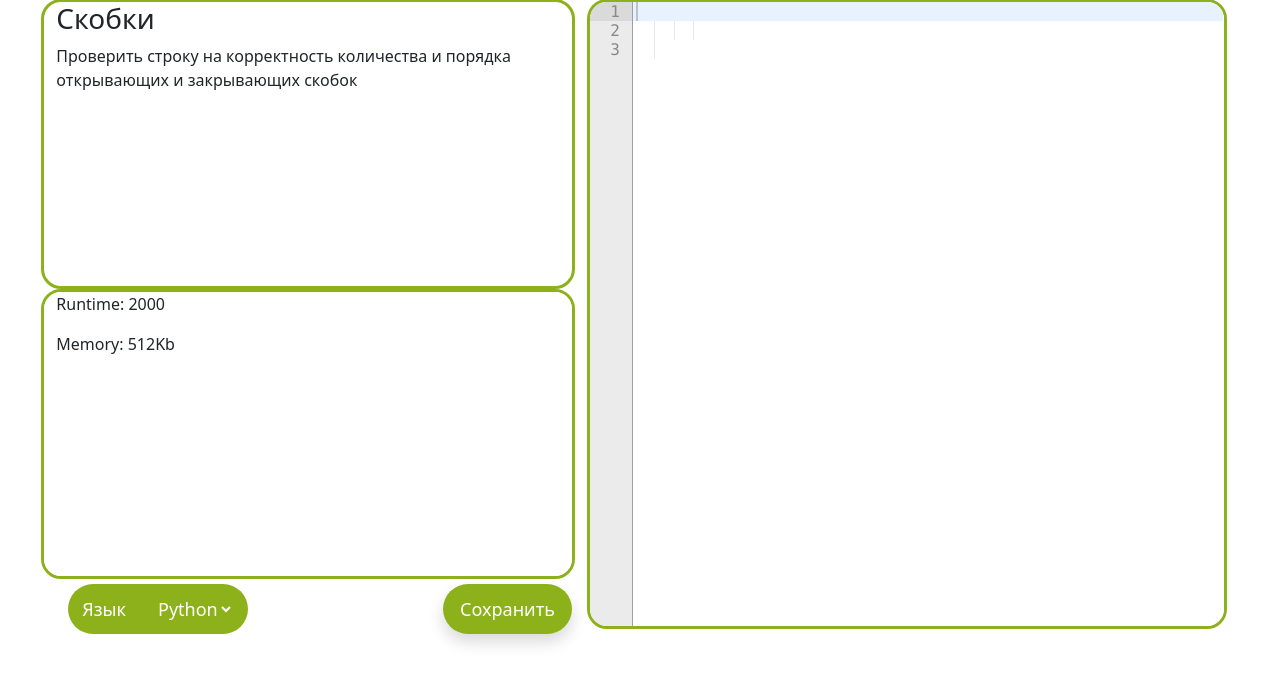
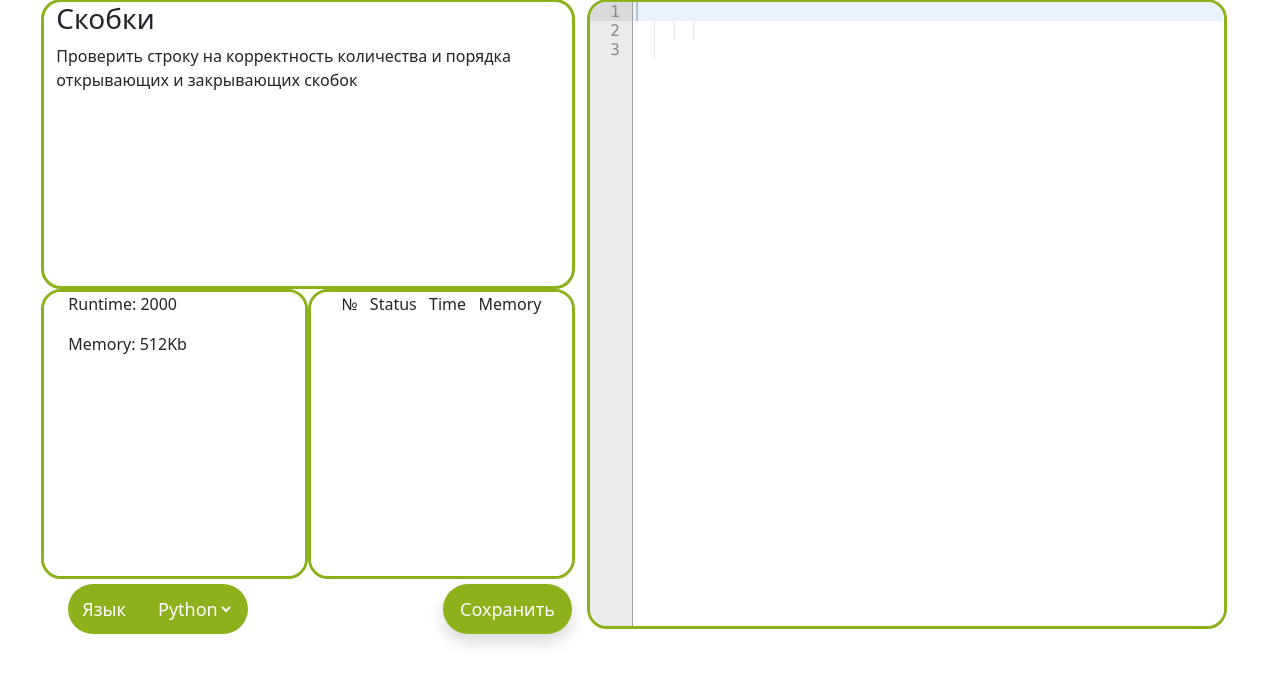
Before and after one commit to alsumukhamedova/ProgrammingSchool, a Django app: page /tasks/1 in a window 1280 px wide. Shown: the part 103-787 px from the top of the page. Run offline with Django 3.2, Linux system fonts and the light colour scheme; data comes from the database, SQL or seed files in the repository; some libraries are stand-ins or nearby versions.

Commit message:
results window created

```diff
--- a/aggregation_system/server/web_client/templates/studentTaskDescription.html
+++ b/aggregation_system/server/web_client/templates/studentTaskDescription.html
@@ -5,7 +5,8 @@
     <meta charset="UTF-8">
     <title>Task</title>
     <script src="https://cdnjs.cloudflare.com/ajax/libs/ace/1.2.8/ace.js" type="text/javascript"></script>
-    <link href="https://cdn.jsdelivr.net/npm/bootstrap@5.1.3/dist/css/bootstrap.min.css" rel="stylesheet" integrity="sha384-1BmE4kWBq78iYhFldvKuhfTAU6auU8tT94WrHftjDbrCEXSU1oBoqyl2QvZ6jIW3" crossorigin="anonymous">
+    <link href="https://cdn.jsdelivr.net/npm/bootstrap@5.1.3/dist/css/bootstrap.min.css" rel="stylesheet"
+          integrity="sha384-1BmE4kWBq78iYhFldvKuhfTAU6auU8tT94WrHftjDbrCEXSU1oBoqyl2QvZ6jIW3" crossorigin="anonymous">
     <link href="{% static 'styles.css' %}" rel="stylesheet">
 </head>
 <body>
@@ -22,12 +23,16 @@
                     </p>
                 </div>
                 <div class="dropdown text-end">
-                    <a href="#" class="d-block link-dark text-decoration-none dropdown-toggle" id="dropdownUser1" data-bs-toggle="dropdown" aria-expanded="false">
-                        <img src="{% static 'images/carbon_user-filled.png' %}" alt="profile" width="60" height="60" class="rounded-circle">
+                    <a href="#" class="d-block link-dark text-decoration-none dropdown-toggle" id="dropdownUser1"
+                       data-bs-toggle="dropdown" aria-expanded="false">
+                        <img src="{% static 'images/carbon_user-filled.png' %}" alt="profile" width="60" height="60"
+                             class="rounded-circle">
                     </a>
                     <ul class="dropdown-menu text-small" aria-labelledby="dropdownUser1" style="">
                         <li><a class="dropdown-item" href="/profile_edit">Редактировать профиль</a></li>
-                        <li><hr class="dropdown-divider"></li>
+                        <li>
+                            <hr class="dropdown-divider">
+                        </li>
                         <li><a class="dropdown-item" href="/login">Выйти</a></li>
                     </ul>
                 </div>
@@ -41,10 +46,48 @@
             <h3>{{ task_name }}</h3>
             <p>{{ task_description }}</p>
         </div>
-        <div class="row taskDescription w-100 d-block" id="taskDescription">
-            <div  class="text">
+        <div class="row d-flex justify-content-around w-100">
+            <div class="row taskDescription d-block" style="width: 50%;" id="taskDescription">
+                <div class="text">
                     <p>Runtime: {{ time_to_solve }}</p>
                     <p>Memory: {{ resource_load }}</p>
+                </div>
+            </div>
+            <div class="row taskDescription d-block position-relative" style="width: 50%;" id="taskDescription">
+                <div class="text d-flex flex-row justify-content-around w-100">
+                    <p>№</p>
+                    <p>Status</p>
+                    <p>Time</p>
+                    <p>Memory</p>
+                </div>
+                <div class="d-flex flex-column" style="position: absolute; top: 15%; left: 0; width: 20%; margin-left: 20px;">
+                    {% for result in results %}
+                        <div class="d-flex flex-column">
+                            <p>{{ forloop.counter }}</p>
+                        </div>
+                    {% endfor %}
+                </div>
+                <div class="d-flex flex-column" style="position: absolute; top: 15%; left: 25%; width: 20%">
+                    {% for result in results %}
+                        <div class="d-flex flex-column">
+                            <p>{{ result.status }}</p>
+                        </div>
+                    {% endfor %}
+                </div>
+                <div class="d-flex flex-column" style="position: absolute; top: 15%; right: 25%; width: 35%">
+                    {% for result in results %}
+                        <div class="d-flex flex-column">
+                            <p>{{ result.time }}</p>
+                        </div>
+                    {% endfor %}
+                </div>
+                <div class="d-flex flex-column" style="position: absolute; top: 15%; right: 0; width: 25%">
+                    {% for result in results %}
+                        <div class="d-flex flex-column">
+                            <p>{{ result.size }}</p>
+                        </div>
+                    {% endfor %}
+                </div>
             </div>
         </div>
         <div class="taskFooter">
@@ -65,7 +108,9 @@
                     </td>
                 </tr>
             </div>
-            <button type="submit" class="btn shadow text-white green saveSolutionButton rounded-pill" onclick="post_solution()">Сохранить</button>
+            <button type="submit" class="btn shadow text-white green saveSolutionButton rounded-pill"
+                    onclick="post_solution()">Сохранить
+            </button>
         </div>
     </div>
     <div id="editor">
@@ -74,6 +119,8 @@
 </section>
 </body>
 <script src="{% static 'js.js' %}"></script>
-<script src="https://cdn.jsdelivr.net/npm/bootstrap@5.1.3/dist/js/bootstrap.bundle.min.js" integrity="sha384-ka7Sk0Gln4gmtz2MlQnikT1wXgYsOg+OMhuP+IlRH9sENBO0LRn5q+8nbTov4+1p" crossorigin="anonymous"></script>
+<script src="https://cdn.jsdelivr.net/npm/bootstrap@5.1.3/dist/js/bootstrap.bundle.min.js"
+        integrity="sha384-ka7Sk0Gln4gmtz2MlQnikT1wXgYsOg+OMhuP+IlRH9sENBO0LRn5q+8nbTov4+1p"
+        crossorigin="anonymous"></script>
 <script src="https://ajax.googleapis.com/ajax/libs/jquery/3.6.0/jquery.min.js"></script>
 </html>
--- a/aggregation_system/server/web_client/views.py
+++ b/aggregation_system/server/web_client/views.py
@@ -93,6 +93,7 @@
     it = Tasks.objects.filter(id=task_id).values()[0]
     dif_lvl = Marks.objects.filter(id=it["difficulty_level_id"]).values("mark_description")[0]
     user_id = request.COOKIES.get("id")
+    results = CompleteTask.objects.filter(user_id=user_id, task_id=task_id).values()
     try:
         code = CheckSend.objects.filter(user_id=user_id, task_id_id=task_id).values("code")[0]["code"]
     except IndexError:
@@ -106,7 +107,12 @@
         "time_to_solve": it["time_to_solve"],
         "resource_load": it["resource_load"],
         "difficulty_level": dif_lvl["mark_description"],
-        "last_solution": code
+        "last_solution": code,
+        "results": [{
+            "status": result["status"],
+            "time": result["time"],
+            "size": result["size"]
+        } for result in results]
     }
 
     return render(request, 'studentTaskDescription.html',
@@ -305,16 +311,16 @@
          task_id - personal task id like in database
          program_language - name of program language to test code
     """
-    # data = request.headers
-    # user_id = request.COOKIES.get("id")
-    # results = CompleteTask.objects.filter(user_id=user_id).filter(task_id=data["task-id"]).values()
-    # context = {"results": []}
-    # for result in results:
-    #     context["results"].append({
-    #         "status": result["status"],
-    #         "time": result["time"],
-    #         "size": result["size"]
-    #     })
+    data = request.headers
+    user_id = request.COOKIES.get("id")
+    results = CompleteTask.objects.filter(user_id=user_id).filter(task_id=data["task-id"]).values()
+    context = {"results": []}
+    for result in results:
+        context["results"].append({
+            "status": result["status"],
+            "time": result["time"],
+            "size": result["size"]
+        })
 
     data = request.headers
     user_id = request.COOKIES.get("id")
```
Lines whose indentation alone changed are shown as unchanged.
